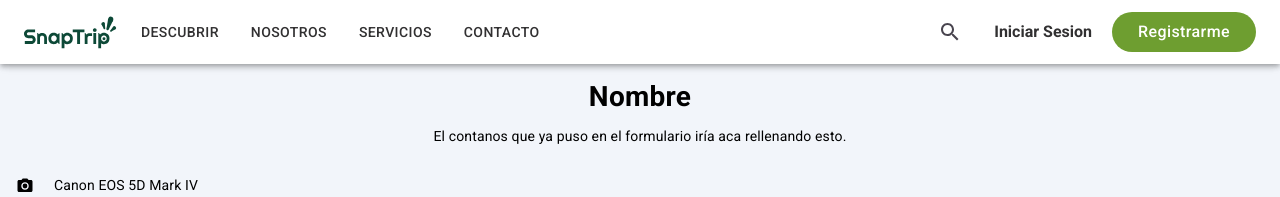
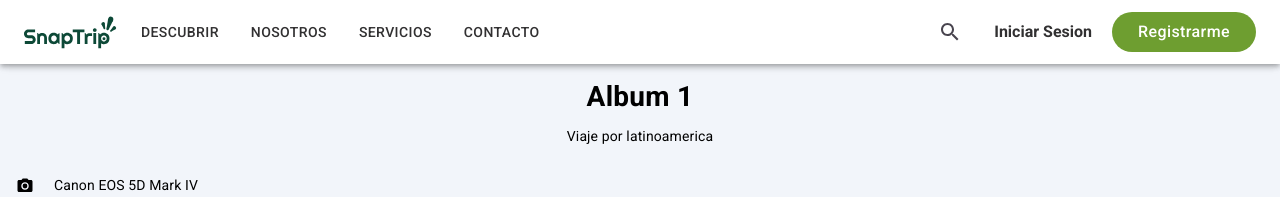
Before and after one commit to No-Country-simulation/s16-17-t-python-react, a React (Vite) app in the folder frontend/: page /create/photo in a window 1280 px wide. Shown: the top 197 px of the page. Built offline with nearby package versions, Linux system fonts and the light colour scheme; no server answers.

Commit message:
Sytyle: cambios de estilo en Events y Profile

```diff
--- a/frontend/src/components/navigation/Profile.jsx
+++ b/frontend/src/components/navigation/Profile.jsx
@@ -49,7 +49,10 @@ export const Profile = () => {
 						<Avatar
 							sx={{ width: 32, height: 32 }}
 							alt="Profile"
-							src={avatarImage}
+							src={
+								avatarImage ||
+								'/src/assets/img/profile_default.png'
+							}
 						/>
 					</IconButton>
 				</Tooltip>
--- a/frontend/src/pages/events/CreateEvents/EventsForm.jsx
+++ b/frontend/src/pages/events/CreateEvents/EventsForm.jsx
@@ -26,6 +26,7 @@ export const EventsForm = () => {
 					display: 'flex',
 					flexDirection: { xs: 'column' },
 					mt: '60px',
+					pt: '20px',
 					alignItems: 'center',
 					gap: '20px',
 					px: { xs: '1rem' },
@@ -38,7 +39,7 @@ export const EventsForm = () => {
 						fontSize: '1.75rem',
 					}}
 				>
-					Nombre
+					Lumières de Paris
 				</Typography>
 				<Typography
 					sx={{
--- a/frontend/src/pages/galery/AlbumForm.jsx
+++ b/frontend/src/pages/galery/AlbumForm.jsx
@@ -31,14 +31,13 @@ export const AlbumForm = () => {
 								textAlign: 'center',
 							}}
 						>
-							Nombre
+							Album 1
 						</Typography>
 						<Typography
 							component="p"
 							sx={{ fontSize: '14px', textAlign: 'center' }}
 						>
-							El contanos que ya puso en el formulario iría aca
-							rellenando esto.
+							{'Viaje por latinoamerica'}
 						</Typography>
 						<List>
 							<ListItem sx={{ gap: '20px' }}>
```
